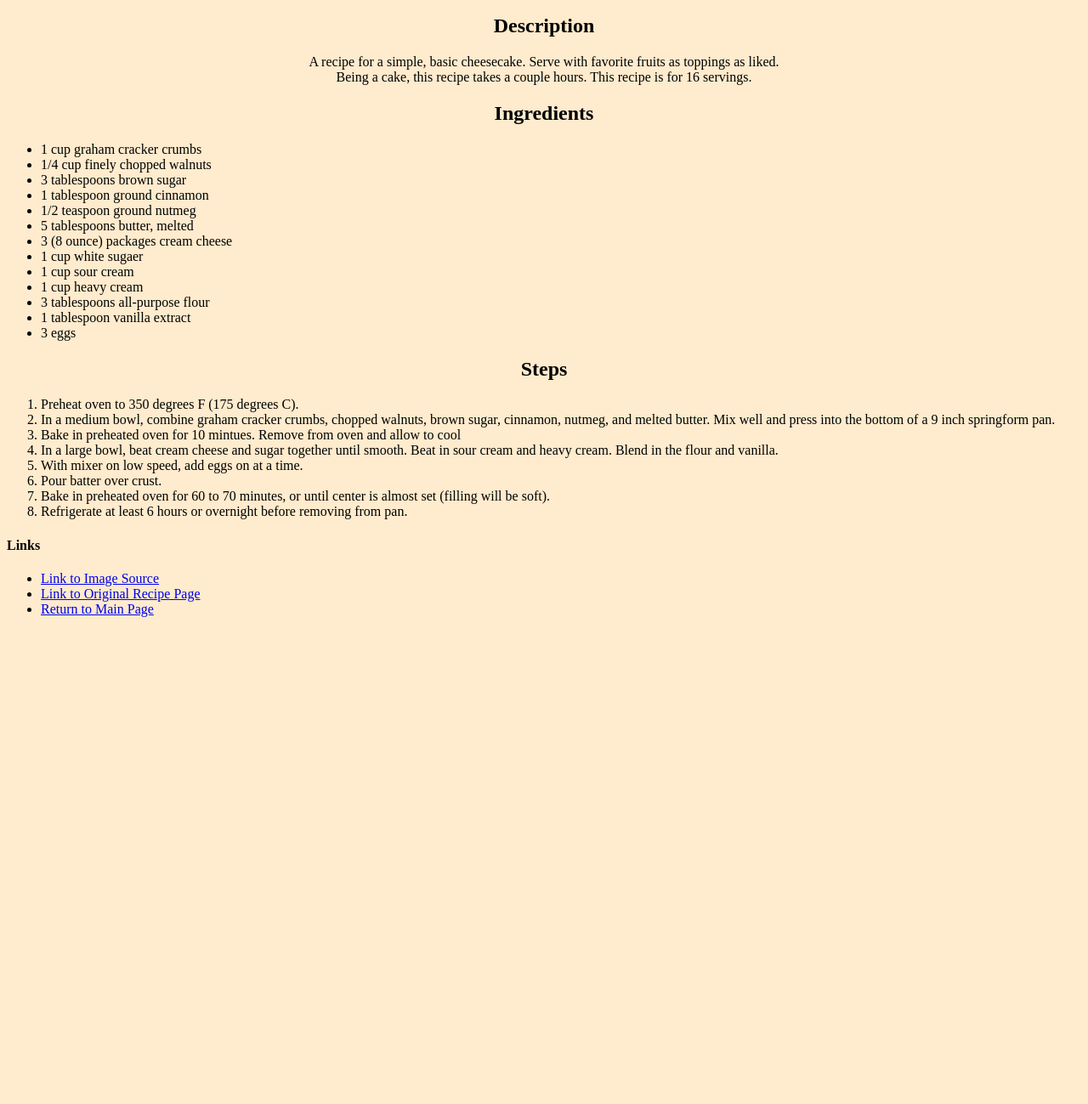
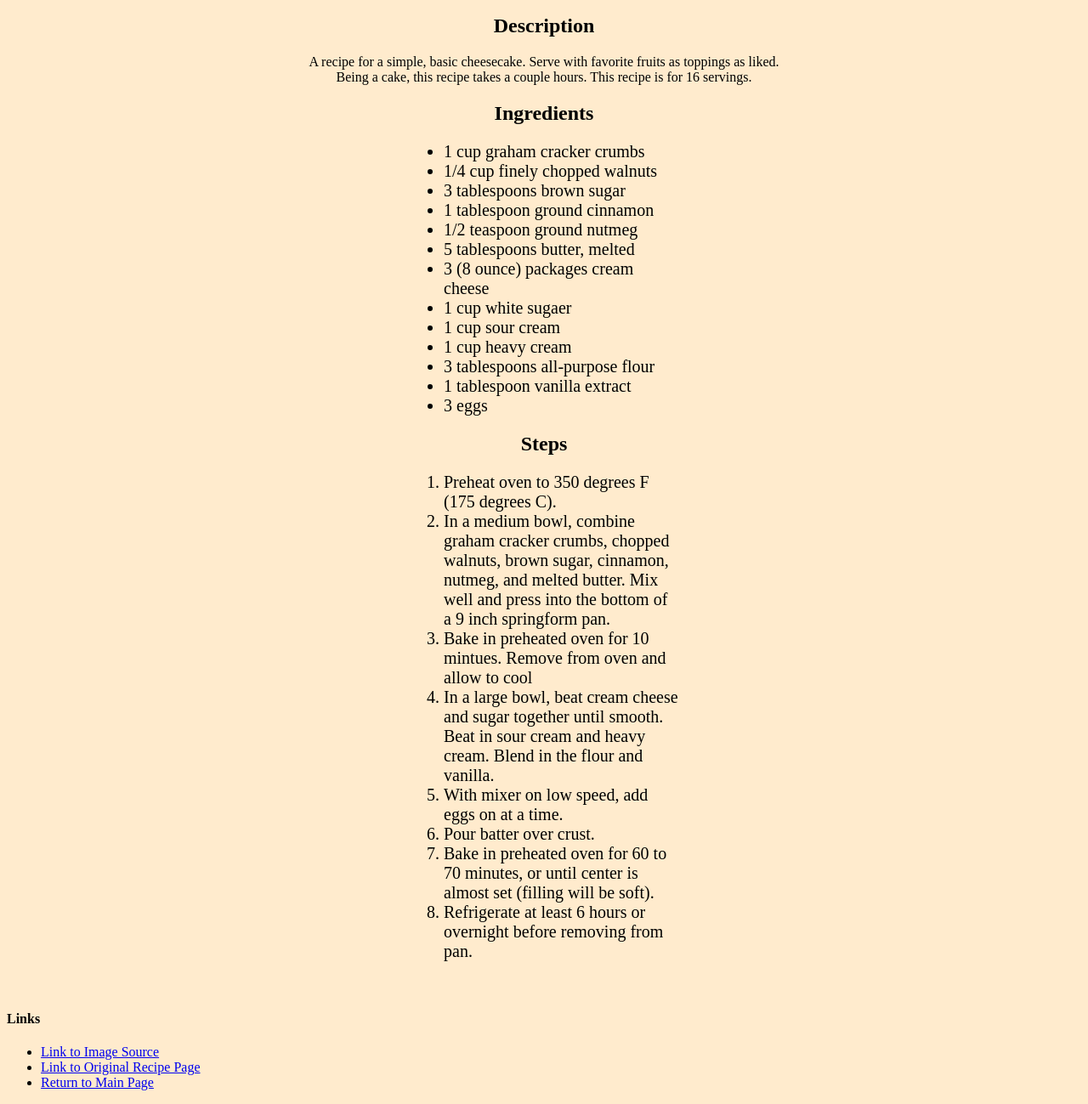
Before and after one commit to chalice-b/odin-recipes, a plain HTML site: page recipes/cheesecake.html in a window 1280 px wide. Shown: the part 602-1901 px from the top of the page at 85% size. Before the commit the page ends 1344 px from the top, so only its background shows below. Drawn offline with Linux system fonts and the light colour scheme.

Commit message:
Add div and classes for lists and br before link header

```diff
--- a/recipes/cheesecake.html
+++ b/recipes/cheesecake.html
@@ -18,6 +18,7 @@
         </p>
 
         <h2>Ingredients</h2>
+        <div class="center recipe">
             <ul>
                 <li>1 cup graham cracker crumbs</li>
                 <li>1/4 cup finely chopped walnuts</li>
@@ -33,8 +34,10 @@
                 <li>1 tablespoon vanilla extract</li>
                 <li>3 eggs</li>
             </ul>
+        </div>
 
         <h2>Steps</h2>
+        <div class="center recipe">
             <ol>
                 <li>Preheat oven to 350 degrees F (175 degrees C).</li>
                 <li>In a medium bowl, combine graham cracker crumbs, chopped walnuts,
@@ -52,6 +55,9 @@
                 </li>
                 <li>Refrigerate at least 6 hours or overnight before removing from pan.</li>
             </ol>
+        </div>
+
+        <br>
 
         <h4>Links</h4>
         <ul>
```
Lines whose indentation alone changed are shown as unchanged.
